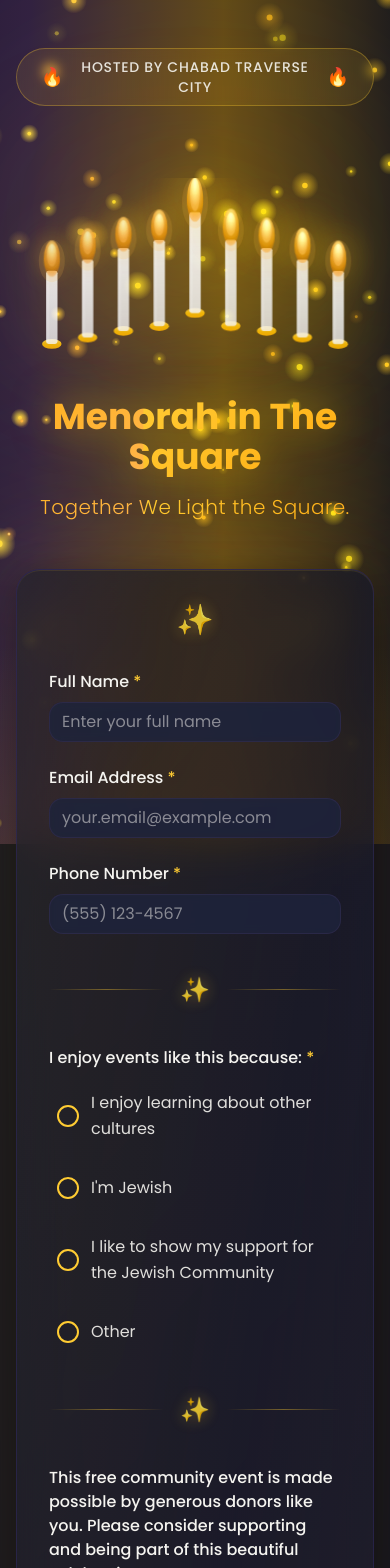
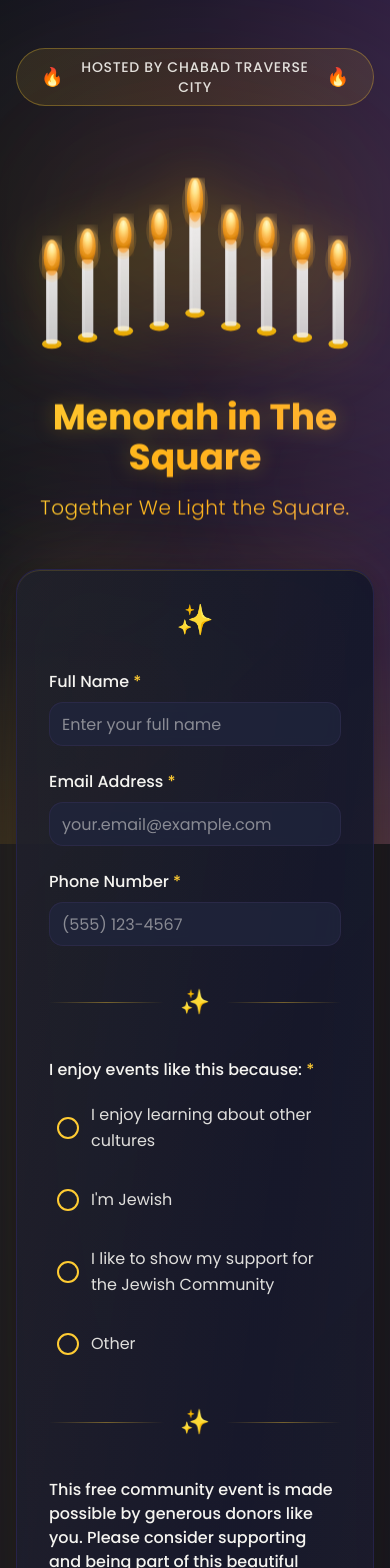
Before and after one commit to krishivgupta1429-cell/glow-light-give, a React (Vite) app: page / in a window 390 px wide. Shown: the top 1568 px of the page. Built offline with nearby package versions, Linux system fonts and the light colour scheme; the HTML template or start-up script is replaced by a standard one.

Commit message:
cursor edit

```diff
--- a/src/components/MenorahCandles.tsx
+++ b/src/components/MenorahCandles.tsx
@@ -1,6 +1,11 @@
 import { useEffect, useRef } from 'react';
 
-const MenorahCandles = () => {
+interface MenorahCandlesProps {
+  isMobile?: boolean;
+  prefersReducedMotion?: boolean;
+}
+
+const MenorahCandles = ({ isMobile = false, prefersReducedMotion = false }: MenorahCandlesProps) => {
   const svgRef = useRef<SVGSVGElement>(null);
 
   // Candle positions - Traditional menorah arrangement with arched structure
@@ -25,8 +30,16 @@ const MenorahCandles = () => {
   ];
 
   useEffect(() => {
-    // Add subtle random flicker to each flame
-    const interval = setInterval(() => {
+    // Pause flicker animation on mobile or when reduced motion is preferred
+    if (isMobile || prefersReducedMotion) return;
+
+    // Add subtle random flicker to each flame using requestAnimationFrame
+    let animationFrameId: number;
+    let lastTime = 0;
+    const interval = 150; // Update every 150ms
+
+    const animate = (currentTime: number) => {
+      if (currentTime - lastTime >= interval) {
         if (svgRef.current) {
           const flames = svgRef.current.querySelectorAll('.flame');
           flames.forEach((flame) => {
@@ -36,15 +49,24 @@ const MenorahCandles = () => {
             element.style.transform = `translateY(${randomOffset}px) scaleY(${randomScale})`;
           });
         }
-    }, 150);
+        lastTime = currentTime;
+      }
+      animationFrameId = requestAnimationFrame(animate);
+    };
 
-    return () => clearInterval(interval);
-  }, []);
+    animationFrameId = requestAnimationFrame(animate);
+
+    return () => {
+      if (animationFrameId) {
+        cancelAnimationFrame(animationFrameId);
+      }
+    };
+  }, [isMobile, prefersReducedMotion]);
 
   return (
     <div className="relative w-full flex justify-center items-center py-6 pt-12 pb-4">
       {/* Outer glow layers - seamless blending with background */}
-      <div className="absolute inset-0 bg-gradient-radial from-amber/20 via-gold/10 to-transparent blur-3xl opacity-40 animate-gentle-pulse" />
+      <div className={`absolute inset-0 bg-gradient-radial from-amber/20 via-gold/10 to-transparent blur-3xl opacity-40 ${!isMobile && !prefersReducedMotion ? 'animate-gentle-pulse' : ''}`} />
       <div className="absolute inset-0 bg-gradient-radial from-gold/12 to-transparent blur-2xl opacity-25" />
 
       {/* Subtle base lighting effect - soft and refined */}
@@ -162,9 +184,9 @@ const MenorahCandles = () => {
                 rx="8"
                 ry={flameHaloHeight - 2}
                 fill="rgba(255, 184, 77, 0.15)"
-                className="animate-gentle-pulse"
+                className={!isMobile && !prefersReducedMotion ? 'animate-gentle-pulse' : ''}
                 style={{
-                  animationDelay: `${index * 0.15}s`,
+                  animationDelay: !isMobile && !prefersReducedMotion ? `${index * 0.15}s` : '0s',
                 }}
               />
 
@@ -177,10 +199,11 @@ const MenorahCandles = () => {
                 fill="url(#flameGradient)"
                 filter="url(#flameGlow)"
                 opacity="0.98"
-                className="flame animate-candle-flicker"
+                className={`flame ${!isMobile && !prefersReducedMotion ? 'animate-candle-flicker' : ''}`}
                 style={{
-                  animationDelay: `${index * 0.2}s`,
+                  animationDelay: !isMobile && !prefersReducedMotion ? `${index * 0.2}s` : '0s',
                   transition: 'transform 0.15s ease-out',
+                  willChange: !isMobile && !prefersReducedMotion ? 'transform' : 'auto',
                 }}
               />
 
@@ -192,10 +215,11 @@ const MenorahCandles = () => {
                 ry={flameCoreHeight - 1}
                 fill="url(#flameCore)"
                 opacity="1"
-                className="flame animate-candle-flicker"
+                className={`flame ${!isMobile && !prefersReducedMotion ? 'animate-candle-flicker' : ''}`}
                 style={{
-                  animationDelay: `${index * 0.2}s`,
+                  animationDelay: !isMobile && !prefersReducedMotion ? `${index * 0.2}s` : '0s',
                   transition: 'transform 0.15s ease-out',
+                  willChange: !isMobile && !prefersReducedMotion ? 'transform' : 'auto',
                 }}
               />
 
@@ -205,9 +229,9 @@ const MenorahCandles = () => {
                 cy={candleTopY - 6}
                 r="5"
                 fill="rgba(255, 184, 77, 0.08)"
-                className="animate-gentle-pulse"
+                className={!isMobile && !prefersReducedMotion ? 'animate-gentle-pulse' : ''}
                 style={{
-                  animationDelay: `${index * 0.12}s`,
+                  animationDelay: !isMobile && !prefersReducedMotion ? `${index * 0.12}s` : '0s',
                 }}
               />
             </g>
--- a/src/index.css
+++ b/src/index.css
@@ -67,12 +67,19 @@ All colors MUST be HSL.
 
   body {
     @apply bg-background text-foreground antialiased;
-    font-family: 'Poppins', 'Inter', 'Lato', -apple-system, BlinkMacSystemFont, 'Segoe UI', sans-serif;
+    font-family: 'Poppins', -apple-system, BlinkMacSystemFont, 'Segoe UI', sans-serif;
+    font-display: swap;
   }
 
-  /* Smooth scrolling */
+  /* Smooth scrolling - respect reduced motion */
   html {
     scroll-behavior: smooth;
+  }
+
+  @media (prefers-reduced-motion: reduce) {
+    html {
+      scroll-behavior: auto;
+    }
   }
 
   /* Enhanced readability */
@@ -95,6 +102,29 @@ All colors MUST be HSL.
       inset 0 1px 0 0 hsla(45, 100%, 60%, 0.1);
   }
 
+  /* Mobile-optimized glass card - solid gradient instead of backdrop blur */
+  @media (max-width: 768px) {
+    .glass-card-mobile {
+      background: linear-gradient(135deg,
+        hsla(230, 35%, 12%, 0.92) 0%,
+        hsla(240, 30%, 15%, 0.95) 100%);
+      backdrop-filter: none;
+      -webkit-backdrop-filter: none;
+      box-shadow:
+        0 4px 16px 0 hsla(0, 0%, 0%, 0.18),
+        inset 0 1px 0 0 hsla(45, 100%, 60%, 0.15);
+    }
+  }
+
+  /* Mobile shadow reduction */
+  @media (max-width: 768px) {
+    .shadow-mobile {
+      box-shadow:
+        0 4px 16px 0 hsla(0, 0%, 0%, 0.18),
+        inset 0 1px 0 0 hsla(45, 100%, 60%, 0.15) !important;
+    }
+  }
+
   /* Golden text gradient */
   .text-gold-gradient {
     background: linear-gradient(135deg,
@@ -106,7 +136,7 @@ All colors MUST be HSL.
     -webkit-text-fill-color: transparent;
   }
 
-  /* Animated background shimmer */
+  /* Animated background shimmer - disabled on mobile */
   .bg-shimmer {
     background: linear-gradient(
       90deg,
@@ -129,48 +159,61 @@ All colors MUST be HSL.
     }
   }
 
-  /* Candle flicker animation */
+  @media (max-width: 768px), (prefers-reduced-motion: reduce) {
+    .bg-shimmer {
+      animation: none !important;
+      background-position: 0% 50% !important;
+    }
+  }
+
+  /* Candle flicker animation - only opacity/transform for performance */
   @keyframes candle-flicker {
     0%, 100% {
       opacity: 1;
-      filter: brightness(1) drop-shadow(0 0 10px hsla(45, 100%, 60%, 0.6));
+      transform: scale(1);
     }
     25% {
       opacity: 0.95;
-      filter: brightness(1.1) drop-shadow(0 0 15px hsla(45, 100%, 60%, 0.8));
+      transform: scale(1.02);
     }
     50% {
       opacity: 0.9;
-      filter: brightness(0.95) drop-shadow(0 0 8px hsla(45, 100%, 60%, 0.5));
+      transform: scale(0.98);
     }
     75% {
       opacity: 0.98;
-      filter: brightness(1.05) drop-shadow(0 0 12px hsla(45, 100%, 60%, 0.7));
+      transform: scale(1.01);
     }
   }
 
   .animate-candle-flicker {
     animation: candle-flicker 4s ease-in-out infinite;
+    will-change: transform, opacity;
   }
 
-  /* Gentle pulse glow */
+  /* Pause animations on mobile and reduced motion */
+  @media (max-width: 768px), (prefers-reduced-motion: reduce) {
+    .animate-candle-flicker,
+    .animate-shimmer,
+    .animate-gentle-pulse,
+    .animate-float {
+      animation: none !important;
+    }
+  }
+
+  /* Gentle pulse glow - opacity only for performance */
   @keyframes gentle-pulse {
     0%, 100% {
-      box-shadow:
-        0 0 20px hsla(45, 100%, 60%, 0.3),
-        0 0 40px hsla(45, 100%, 60%, 0.2),
-        inset 0 0 20px hsla(45, 100%, 60%, 0.1);
+      opacity: 1;
     }
     50% {
-      box-shadow:
-        0 0 30px hsla(45, 100%, 60%, 0.5),
-        0 0 60px hsla(45, 100%, 60%, 0.3),
-        inset 0 0 30px hsla(45, 100%, 60%, 0.15);
+      opacity: 0.85;
     }
   }
 
   .animate-gentle-pulse {
     animation: gentle-pulse 3s ease-in-out infinite;
+    will-change: opacity;
   }
 
   /* Ripple effect for buttons */
@@ -258,4 +301,116 @@ All colors MUST be HSL.
       transform: translateY(0);
     }
   }
+
+  /* Fade-in animation for dropdown */
+  @keyframes fadeIn {
+    from {
+      opacity: 0;
+      transform: translateY(5px);
+    }
+    to {
+      opacity: 1;
+      transform: translateY(0);
+    }
+  }
+
+  /* Fade-in animation - keep on mobile */
+  @keyframes fade-in {
+    0% {
+      opacity: 0;
+      transform: translateY(10px);
+    }
+    100% {
+      opacity: 1;
+      transform: translateY(0);
+    }
+  }
+
+  .animate-fade-in {
+    animation: fade-in 0.6s ease-out forwards;
+    will-change: transform, opacity;
+  }
+
+  /* Float animation - disabled on mobile */
+  @keyframes float {
+    0%, 100% { transform: translateY(0px); }
+    50% { transform: translateY(-20px); }
+  }
+
+  .animate-float {
+    animation: float 6s ease-in-out infinite;
+    will-change: transform;
+  }
+
+  /* Mobile optimizations */
+  @media (max-width: 768px) {
+    /* Ensure tap targets are at least 44px */
+    button,
+    [role="button"],
+    input[type="button"],
+    input[type="submit"],
+    a {
+      min-height: 44px;
+      min-width: 44px;
+    }
+
+    /* Comfortable input spacing */
+    input, textarea, select {
+      padding: 12px 16px;
+      min-height: 44px;
+    }
+
+    /* Readable line lengths */
+    p, li {
+      max-width: 65ch;
+    }
+
+    /* Content visibility for off-screen sections */
+    .content-offscreen {
+      content-visibility: auto;
+    }
+
+    /* Optimize animations - only transform/opacity */
+    * {
+      -webkit-font-smoothing: antialiased;
+      -moz-osx-font-smoothing: grayscale;
+    }
+
+    /* Reduce glow intensity */
+    .drop-shadow-\[0_0_20px_rgba\(255\,215\,0\,0\.5\)\] {
+      filter: drop-shadow(0 0 10px rgba(255, 215, 0, 0.25)) !important;
+    }
+
+    /* Optimize form inputs */
+    input:focus,
+    textarea:focus,
+    select:focus {
+      transform: scale(1);
+      transition: border-color 0.2s ease, box-shadow 0.2s ease;
+    }
+
+    /* Disable float animation */
+    .animate-float {
+      animation: none !important;
+    }
+  }
+
+  /* Respect prefers-reduced-motion */
+  @media (prefers-reduced-motion: reduce) {
+    *,
+    *::before,
+    *::after {
+      animation-duration: 0.01ms !important;
+      animation-iteration-count: 1 !important;
+      transition-duration: 0.01ms !important;
+    }
+
+    .animate-fade-in {
+      animation: fade-in 0.3s ease-out forwards;
+    }
+
+    .animate-float {
+      animation: none !important;
+    }
+  }
 }
--- a/src/pages/Index.tsx
+++ b/src/pages/Index.tsx
@@ -1,8 +1,44 @@
+import { useEffect, useState } from "react";
 import FloatingParticles from "@/components/FloatingParticles";
 import RaffleForm from "@/components/RaffleForm";
 import MenorahCandles from "@/components/MenorahCandles";
 
 const Index = () => {
+  const [isMobile, setIsMobile] = useState(false);
+  const [prefersReducedMotion, setPrefersReducedMotion] = useState(false);
+
+  useEffect(() => {
+    // Check if mobile (≤768px)
+    const checkMobile = () => {
+      setIsMobile(window.innerWidth <= 768);
+    };
+
+    // Check prefers-reduced-motion
+    const mediaQuery = window.matchMedia('(prefers-reduced-motion: reduce)');
+    setPrefersReducedMotion(mediaQuery.matches);
+
+    const handleReducedMotionChange = (e: MediaQueryListEvent) => {
+      setPrefersReducedMotion(e.matches);
+    };
+
+    checkMobile();
+    mediaQuery.addEventListener('change', handleReducedMotionChange);
+
+    // Debounced resize handler
+    let resizeTimeout: NodeJS.Timeout;
+    const handleResize = () => {
+      clearTimeout(resizeTimeout);
+      resizeTimeout = setTimeout(checkMobile, 100);
+    };
+
+    window.addEventListener('resize', handleResize, { passive: true });
+
+    return () => {
+      window.removeEventListener('resize', handleResize);
+      mediaQuery.removeEventListener('change', handleReducedMotionChange);
+    };
+  }, []);
+
   return (
     <div className="min-h-screen relative overflow-hidden">
       {/* Rich Dark Gradient Background with Animated Shimmer */}
@@ -11,7 +47,7 @@ const Index = () => {
       {/* Additional depth layers - candle light gradients radiating from center */}
       <div className="fixed inset-0 -z-10">
         {/* Central glow behind menorah area */}
-        <div className="absolute top-1/4 left-1/2 -translate-x-1/2 -translate-y-1/2 w-[800px] h-[600px] bg-gradient-radial from-amber/20 via-gold/10 to-transparent blur-3xl opacity-60 animate-gentle-pulse" />
+        <div className={`absolute top-1/4 left-1/2 -translate-x-1/2 -translate-y-1/2 w-[800px] h-[600px] bg-gradient-radial from-amber/20 via-gold/10 to-transparent blur-3xl opacity-60 ${!isMobile && !prefersReducedMotion ? 'animate-gentle-pulse' : ''}`} />
         {/* Secondary warm glows */}
         <div className="absolute top-1/3 left-1/4 w-[500px] h-[400px] bg-gradient-radial from-amber/15 via-transparent to-transparent blur-3xl opacity-40" />
         <div className="absolute top-1/3 right-1/4 w-[500px] h-[400px] bg-gradient-radial from-gold/15 via-transparent to-transparent blur-3xl opacity-40" />
@@ -19,8 +55,8 @@ const Index = () => {
         <div className="absolute bottom-0 left-0 right-0 h-[400px] bg-gradient-to-t from-amber/10 via-transparent to-transparent" />
       </div>
 
-      {/* Floating Particles */}
-      <FloatingParticles />
+      {/* Floating Particles - hidden on mobile */}
+      {!isMobile && <FloatingParticles />}
 
       {/* Content */}
       <div className="relative z-10 container max-w-2xl mx-auto px-4 py-12 md:py-16">
@@ -37,18 +73,18 @@ const Index = () => {
         <div className="text-center mb-12 animate-fade-in">
           {/* Menorah with Blended Candle Effect */}
           <div className="mb-8 flex justify-center">
-            <div className="relative animate-float w-full max-w-[400px] md:max-w-[500px]">
-              <MenorahCandles />
+            <div className={`relative w-full max-w-[400px] md:max-w-[500px] ${!isMobile && !prefersReducedMotion ? 'animate-float' : ''}`}>
+              <MenorahCandles isMobile={isMobile} prefersReducedMotion={prefersReducedMotion} />
             </div>
           </div>
 
           {/* Title with Golden Gradient */}
-          <h1 className="text-4xl md:text-6xl font-bold mb-4 text-gold-gradient animate-shimmer bg-[length:200%_auto] drop-shadow-[0_0_20px_rgba(255,215,0,0.5)]">
+          <h1 className={`text-4xl md:text-6xl font-bold mb-4 text-gold-gradient bg-[length:200%_auto] drop-shadow-[0_0_20px_rgba(255,215,0,0.5)] ${!isMobile && !prefersReducedMotion ? 'animate-shimmer' : ''}`}>
             Menorah in The Square
           </h1>
 
           {/* Subtitle */}
-          <p className="text-xl md:text-2xl text-gold-gradient font-light tracking-wide animate-shimmer bg-[length:200%_auto]">
+          <p className={`text-xl md:text-2xl text-gold-gradient font-light tracking-wide bg-[length:200%_auto] ${!isMobile && !prefersReducedMotion ? 'animate-shimmer' : ''}`}>
             Together We Light the Square.
           </p>
         </div>
@@ -56,17 +92,17 @@ const Index = () => {
         {/* Form Card with Glassmorphism */}
         <div className="relative animate-fade-in animation-delay-200">
           {/* Multiple glow layers behind card for depth */}
-          <div className="absolute -inset-6 bg-gradient-to-br from-gold/30 via-amber/20 to-gold/20 rounded-3xl blur-3xl opacity-40 animate-gentle-pulse" />
+          <div className={`absolute -inset-6 bg-gradient-to-br from-gold/30 via-amber/20 to-gold/20 rounded-3xl blur-3xl opacity-40 ${!isMobile && !prefersReducedMotion ? 'animate-gentle-pulse' : ''}`} />
           <div className="absolute -inset-4 bg-gradient-to-br from-gold/20 via-amber/15 to-transparent rounded-3xl blur-2xl opacity-30" />
 
           {/* Main Glass Card */}
-          <div className="relative glass-card rounded-3xl shadow-2xl p-8 md:p-12 border border-gold/20">
+          <div className="relative glass-card glass-card-mobile rounded-3xl shadow-2xl shadow-mobile p-8 md:p-12 border border-gold/20">
             {/* Subtle inner glow */}
             <div className="absolute inset-0 rounded-3xl bg-gradient-to-br from-gold/5 via-transparent to-amber/5 pointer-events-none" />
 
             {/* Decorative top accent */}
             <div className="flex justify-center mb-8 relative z-10">
-              <div className="text-3xl animate-candle-flicker">✨</div>
+              <div className={`text-3xl ${!isMobile && !prefersReducedMotion ? 'animate-candle-flicker' : ''}`}>✨</div>
             </div>
 
             <div className="relative z-10">
@@ -76,7 +112,7 @@ const Index = () => {
         </div>
 
         {/* Footer */}
-        <div className="mt-16 text-center animate-fade-in space-y-4 py-6">
+        <div className="mt-16 text-center animate-fade-in space-y-4 py-6 content-offscreen">
           {/* Main message */}
           <p className="text-lg md:text-xl text-gold font-light tracking-wide drop-shadow-[0_0_10px_rgba(255,215,0,0.3)]">
             May the lights of Chanukah bring warmth and joy to your home🕎
```
Also changed, not shown: src/components/FloatingParticles.tsx (+10 -2 lines), src/components/RaffleForm.tsx (+22 -8 lines). Lines whose indentation alone changed are shown as unchanged.
